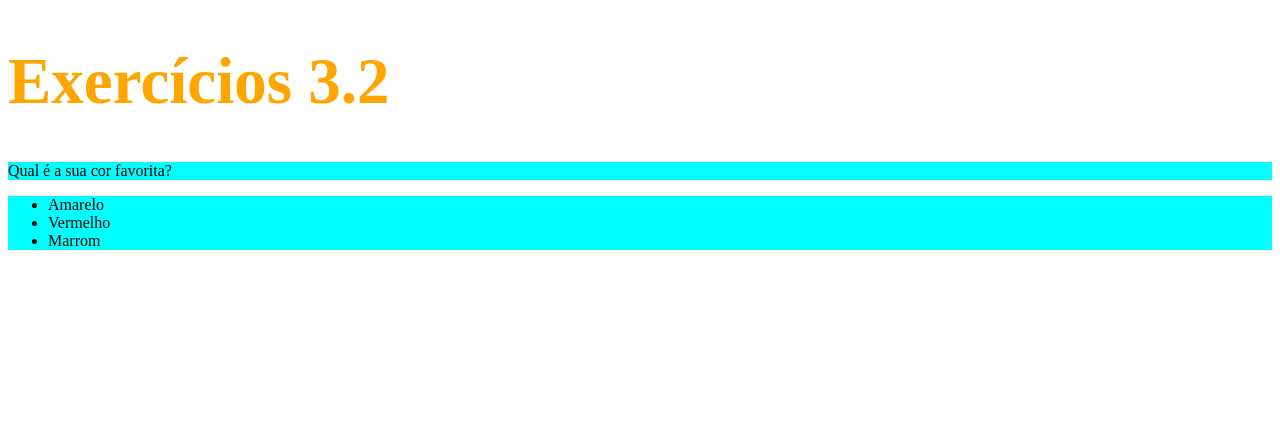
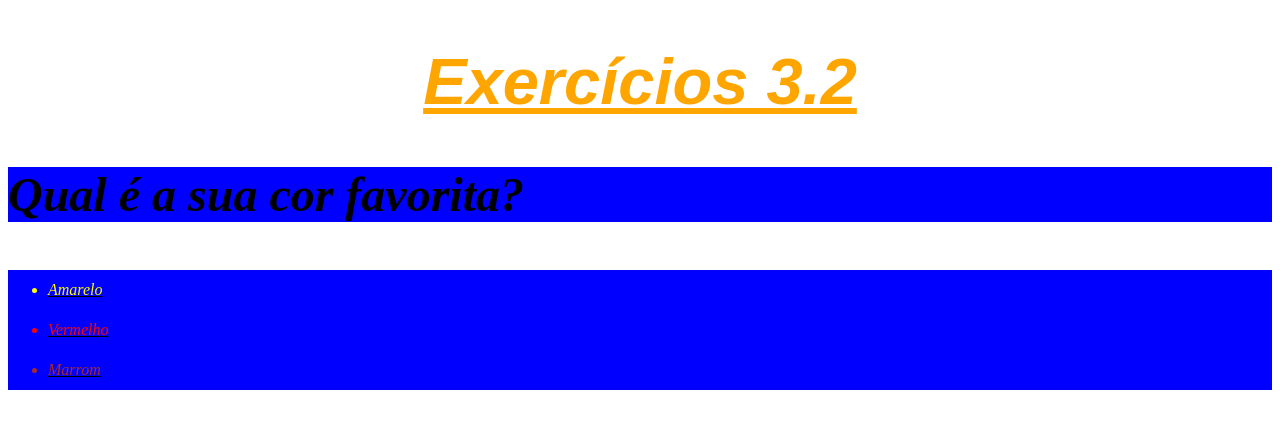
Before and after one commit to Josimar-Souza/trybe-exercises, a plain HTML site: page bloco_3/dia_2/index.html in a window 1280 px wide. Drawn offline with Linux system fonts and the light colour scheme.

Commit message:
Adicionado novos estilos

```diff
--- a/bloco_3/dia_2/index.html
+++ b/bloco_3/dia_2/index.html
@@ -8,21 +8,54 @@
         h1{
             font-size: 65px;
             color: orange;
+            font-family: sans-serif;
+            font-style: italic;
+            text-align: center;
+            text-decoration: underline;
+
         }
 
-        .background-color{
-            background-color: aqua;
+        #paragrafo{
+            font-weight: 600;
+            font-size: 3em;
+        }
+
+        #lista{
+            line-height: 40px;
+            text-decoration: underline;
+        }
+
+        #Amarelo{
+            color: yellow;
+        }
+
+        #Vermelho{
+            color: red;
+        }
+
+        #Marrom{
+            color: brown;
+        }
+
+        .paragrafo-e-lista{
+            background-color: blue;
+            font-style: italic;
+
+        }
+
+        body{
+            font-size: 16px;
         }
 
     </style>
   </head>
   <body>
     <h1>Exercícios 3.2</h1>
-    <p class="background-color">Qual é a sua cor favorita?</p>
-    <ul class="background-color">
-      <li>Amarelo</li>
-      <li>Vermelho</li>
-      <li>Marrom</li>
+    <p class="paragrafo-e-lista" id="paragrafo">Qual é a sua cor favorita?</p>
+    <ul class="paragrafo-e-lista" id="lista">
+      <li id="Amarelo">Amarelo</li>
+      <li id="Vermelho">Vermelho</li>
+      <li id="Marrom">Marrom</li>
     </ul>
 
     <!-- Exercícios
@@ -30,6 +63,12 @@
  - Modifique a cor do texto do h1 para laranja
  - Modifique a cor de fundo da lista não ordenada
  - Crie uma classe para modificar a cor de fundo da tag p e da ul ao mesmo tempo
+-  Modifique o família do h1 para sans-serif
+-  Deixe o parágrafo com o font-weight 600
+-  Modifique o font-size do body para 16px
+-  Coloque o tamanho do parágrafo com o tamanho de 3 vezes o padrão do body
+-  Explore as propriedades font-style, line-height, text-align e text-decoration
+-  Troque a cor de fundo de cada item da lista para a cor correspondente ao texto
     -->
   </body>
 </html>
```
